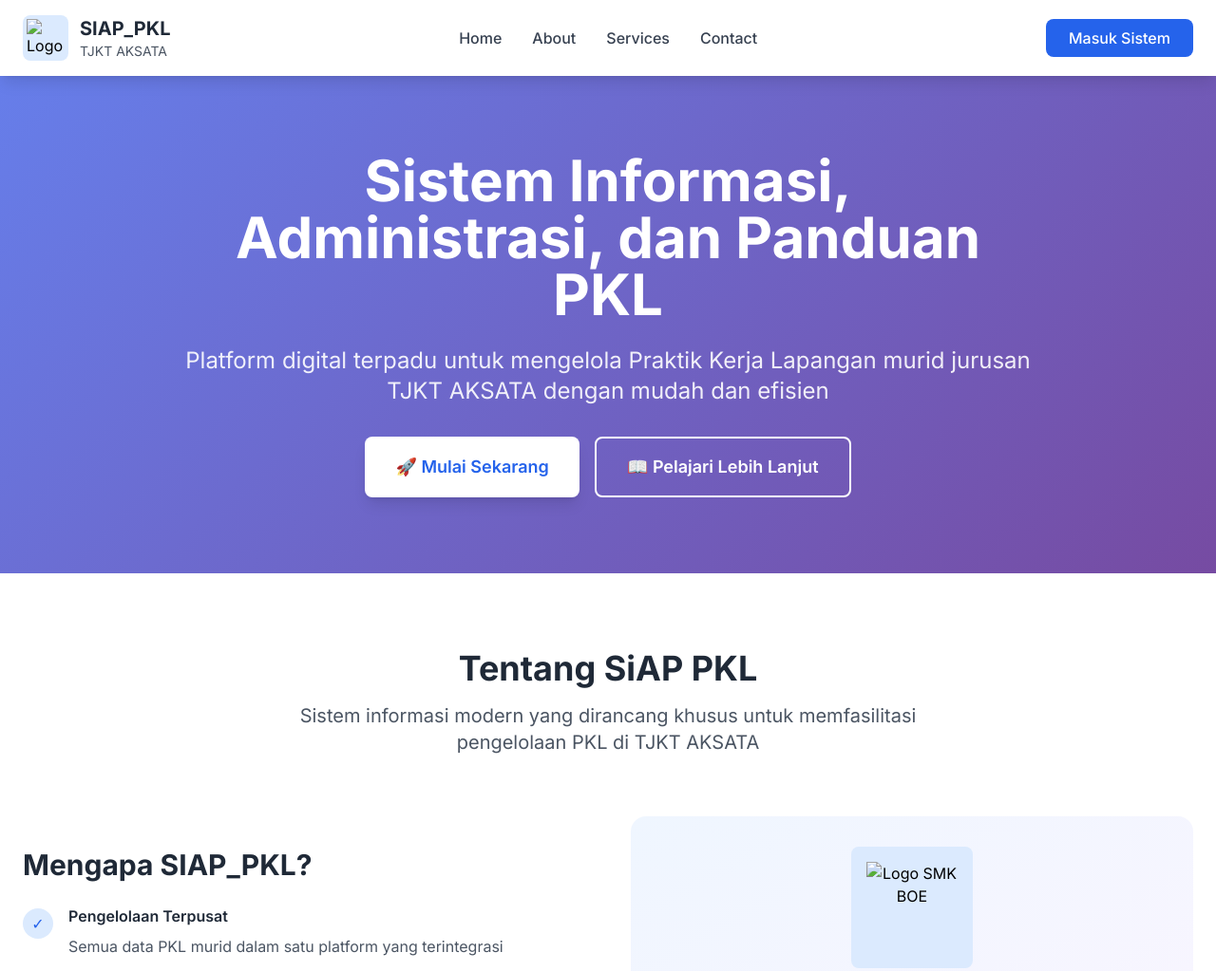
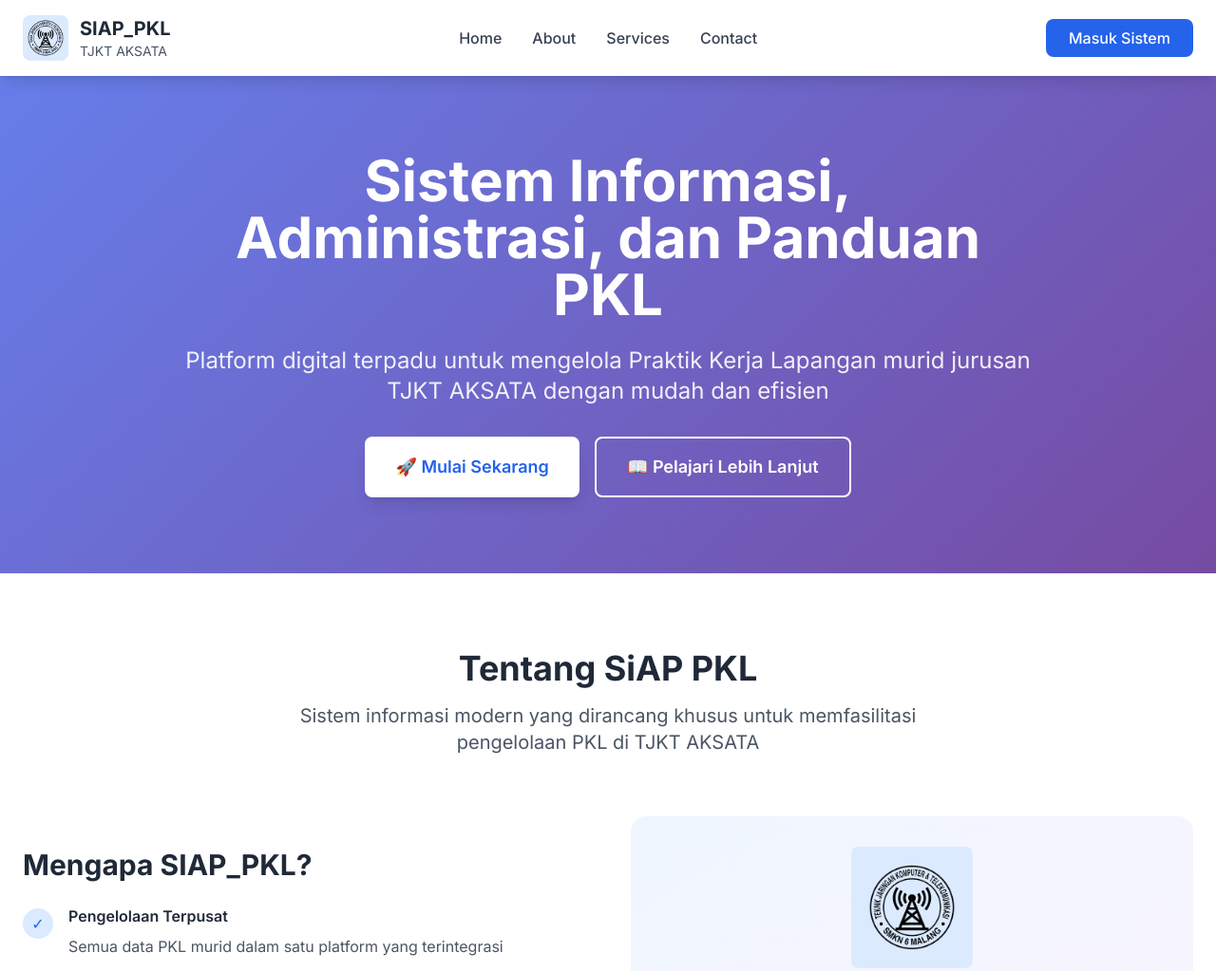
Before and after one commit to lailiani/SIAP_PKL, a plain HTML site: page index.html in a window 1280 px wide. Shown: the top 1023 px of the page at 95% size. Drawn offline with nearby package versions, Linux system fonts and the light colour scheme.

Commit message:
Update index.html

```diff
--- a/index.html
+++ b/index.html
@@ -21,7 +21,7 @@
                 <div class="flex items-center space-x-3">
                     <div class="w-12 h-12 bg-blue-100 rounded-lg flex items-center justify-center">
                         <!--<span class="text-white font-bold text-xl">📚</span>-->
-                        <img src=".images/logo.png" alt="Logo SMK BOE" class="w-10 h-10 object-contain">
+                        <img src="images/logo.png" alt="Logo TJKT AKSATA" class="w-10 h-10 object-contain">
                     </div>
                     <div>
                         <h1 class="text-xl font-bold text-gray-800">SIAP_PKL</h1>
@@ -109,7 +109,7 @@
                 <div class="bg-gradient-to-br from-blue-50 to-purple-50 p-8 rounded-2xl">
                     <div class="text-center">
                         <div class="w-32 h-32 bg-blue-100 rounded-lg flex items-center justify-center mx-auto mb-6 overflow-hidden">
-                            <img src=".images/logo.png" alt="Logo SMK BOE" class="w-24 h-24 object-contain">
+                            <img src="images/logo.png" alt="Logo TJKT AKSATA" class="w-24 h-24 object-contain">
                         </div>
                         <h4 class="text-2xl font-bold text-gray-800 mb-4">TJKT AKSATA</h4>
                         <p class="text-gray-600 leading-relaxed">
@@ -276,7 +276,7 @@
                 <div>
                     <div class="flex items-center space-x-3 mb-6">
                         <div class="w-10 h-10 bg-blue-100 rounded-lg flex items-center justify-center">
-                            <img src=".images/logo.png" alt="Logo SMK BOE" class="w-10 h-10 object-contain">
+                            <img src="images/logo.png" alt="Logo TJKT AKSATA" class="w-10 h-10 object-contain">
                             <!--<span class="text-white font-bold">📚</span>-->
                         </div>
                         <div>
@@ -313,16 +313,16 @@
                     <h4 class="text-lg font-semibold mb-6 text-gray-800">Ikuti Kami</h4>
                     <div class="flex space-x-4">
                         <a href="facebook.com" class="w-6 h-6 flex items-center justify-center hover:opacity-70 transition-opacity">
-                            <img src=".images/facebook.png" alt="Logo SMK BOE" class="w-6 h-6 object-contain">
+                            <img src="images/facebook.png" alt="Logo TJKT AKSATA" class="w-6 h-6 object-contain">
                         </a>
                         <a href="instagram.com" class="w-6 h-6 flex items-center justify-center hover:opacity-70 transition-opacity">
-                            <img src=".images/instagram.png" alt="Logo SMK BOE" class="w-6 h-6 object-contain">
+                            <img src="images/instagram.png" alt="Logo TJKT AKSATA" class="w-6 h-6 object-contain">
                         </a>
                         <a href="tiktok.com" class="w-6 h-6 flex items-center justify-center hover:opacity-70 transition-opacity">
-                            <img src=".images/tik-tok.png" alt="Logo SMK BOE" class="w-6 h-6 object-contain">
+                            <img src="images/tik-tok.png" alt="Logo TJKT AKSATA" class="w-6 h-6 object-contain">
                         </a>
                         <a href="x.com" class="w-6 h-6 flex items-center justify-center hover:opacity-70 transition-opacity">
-                            <img src=".images/X.png" alt="Logo SMK BOE" class="w-6 h-6 object-contain">
+                            <img src="images/X.png" alt="Logo TJKT AKSATA" class="w-6 h-6 object-contain">
                         </a>
                     </div>
                 </div>
```
